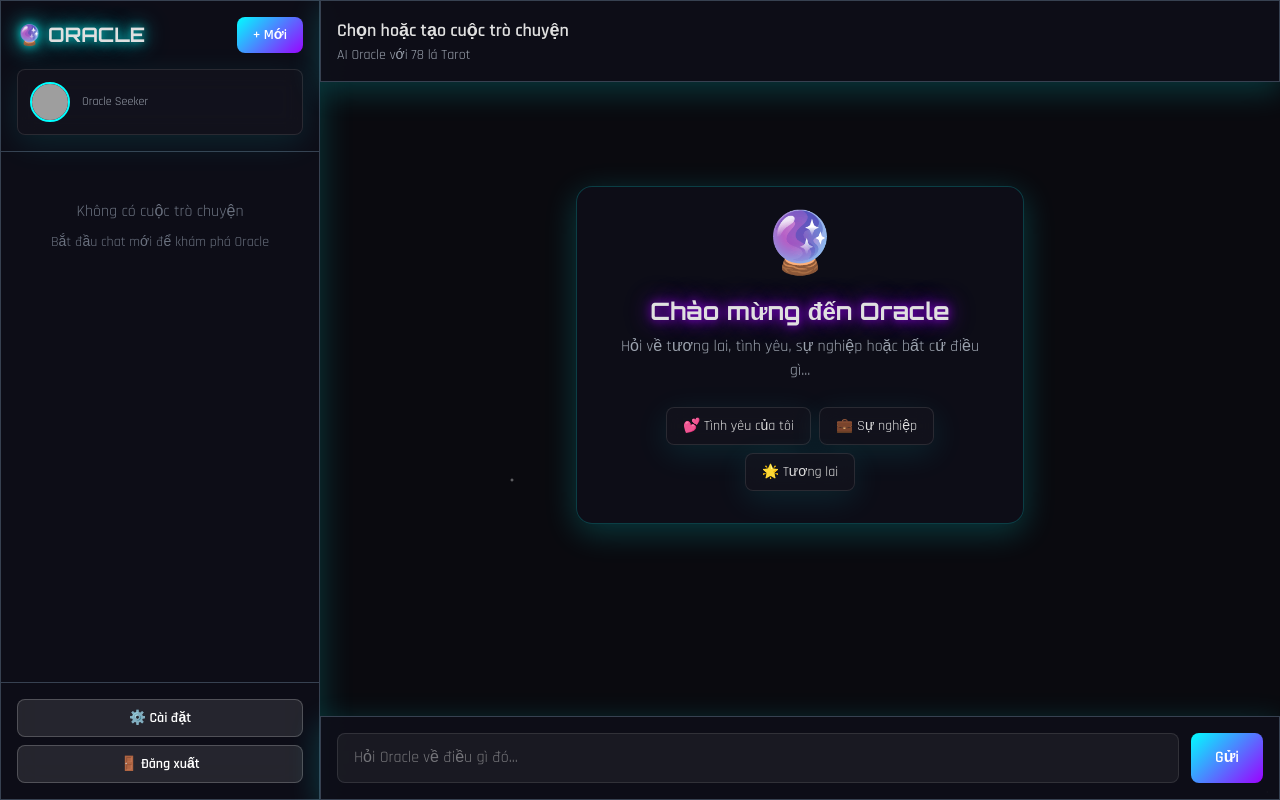
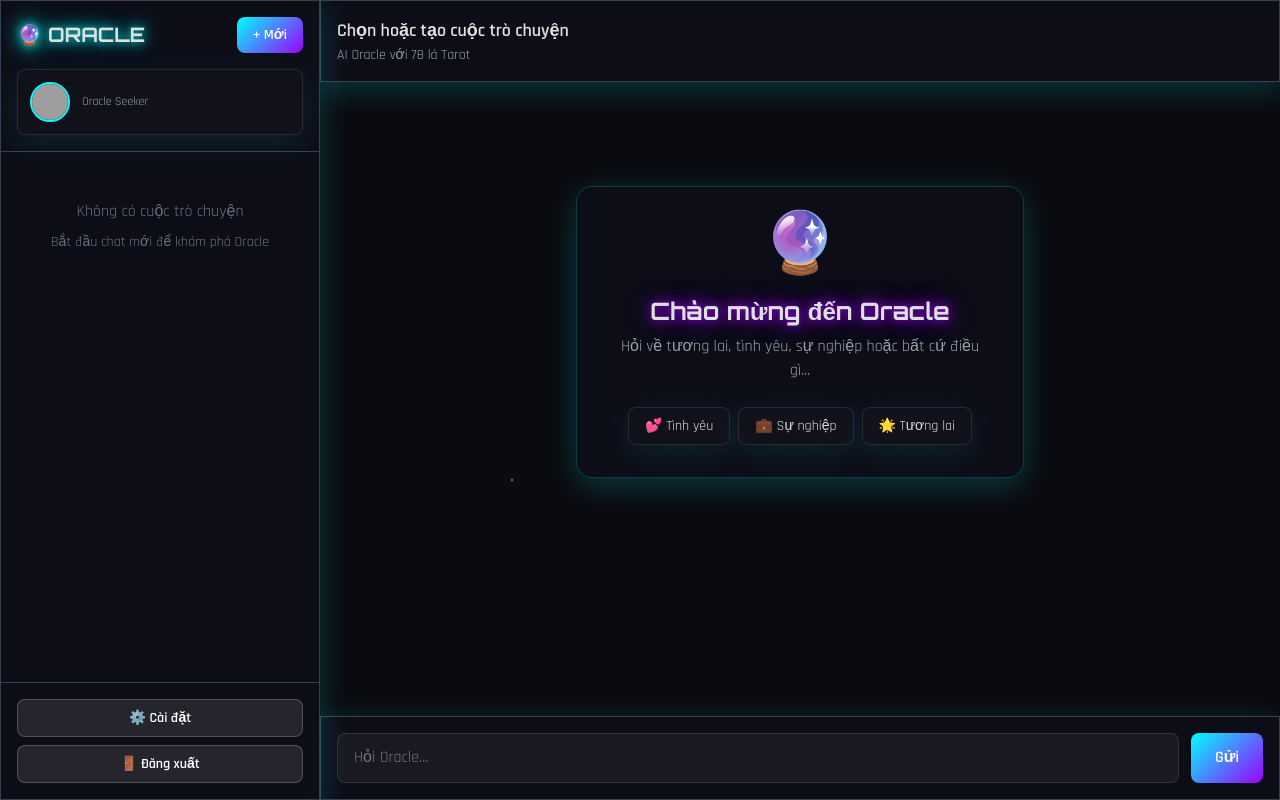
Before and after one commit to billhaha1947/tarot, a Flask app: page /chat in a window 1280 px wide. Run offline with Flask 3, Linux system fonts and the light colour scheme; some libraries are stand-ins or nearby versions; grey boxes are pictures that could not be loaded.

Commit message:
Update chat.html

```diff
--- a/templates/chat.html
+++ b/templates/chat.html
@@ -8,8 +8,13 @@
 
 {% block content %}
 <div class="h-screen flex overflow-hidden">
+    <!-- Mobile Menu Button -->
+    <button id="mobileSidebarToggle" class="lg:hidden fixed top-4 left-4 z-50 btn-primary p-3 rounded-full shadow-lg">
+        <span id="menuIcon">☰</span>
+    </button>
+
     <!-- Sidebar -->
-    <div id="sidebar" class="w-80 glass-strong border-r border-gray-700 flex flex-col transition-all duration-300">
+    <div id="sidebar" class="w-80 lg:w-80 glass-strong border-r border-gray-700 flex flex-col transition-all duration-300 fixed lg:relative h-full z-40 -translate-x-full lg:translate-x-0">
         <!-- Sidebar Header -->
         <div class="p-4 border-b border-gray-700">
             <div class="flex items-center justify-between mb-4">
@@ -50,34 +55,34 @@
     </div>
 
     <!-- Main Chat Area -->
-    <div class="flex-1 flex flex-col">
+    <div class="flex-1 flex flex-col w-full lg:w-auto">
         <!-- Chat Header -->
-        <div class="p-4 glass-strong border-b border-gray-700 flex items-center justify-between">
-            <div>
-                <h3 id="chatTitle" class="text-lg font-semibold">Chọn hoặc tạo cuộc trò chuyện</h3>
-                <p class="text-sm text-gray-400">AI Oracle với 78 lá Tarot</p>
+        <div class="p-3 lg:p-4 glass-strong border-b border-gray-700 flex items-center justify-between">
+            <div class="ml-12 lg:ml-0 flex-1">
+                <h3 id="chatTitle" class="text-base lg:text-lg font-semibold truncate">Chọn hoặc tạo cuộc trò chuyện</h3>
+                <p class="text-xs lg:text-sm text-gray-400">AI Oracle với 78 lá Tarot</p>
             </div>
-            <button id="deleteChatBtn" class="btn-secondary px-4 py-2 rounded-lg text-sm hidden">
-                🗑️ Xóa
+            <button id="deleteChatBtn" class="btn-secondary px-3 py-2 rounded-lg text-xs lg:text-sm hidden">
+                🗑️
             </button>
         </div>
 
         <!-- Messages Area -->
-        <div id="messagesArea" class="flex-1 overflow-y-auto p-6 space-y-4">
+        <div id="messagesArea" class="flex-1 overflow-y-auto p-3 lg:p-6 space-y-4 pb-safe">
             <!-- Welcome Message -->
-            <div id="welcomeMessage" class="text-center py-20">
-                <div class="inline-block glass-strong rounded-2xl p-8 max-w-md">
-                    <div class="text-6xl mb-4 animate-float">🔮</div>
-                    <h2 class="text-2xl font-bold orbitron neon-text-purple mb-2">Chào mừng đến Oracle</h2>
-                    <p class="text-gray-400 mb-6">Hỏi về tương lai, tình yêu, sự nghiệp hoặc bất cứ điều gì...</p>
+            <div id="welcomeMessage" class="text-center py-10 lg:py-20">
+                <div class="inline-block glass-strong rounded-2xl p-6 lg:p-8 max-w-md mx-4">
+                    <div class="text-5xl lg:text-6xl mb-4 animate-float">🔮</div>
+                    <h2 class="text-xl lg:text-2xl font-bold orbitron neon-text-purple mb-2">Chào mừng đến Oracle</h2>
+                    <p class="text-sm lg:text-base text-gray-400 mb-6">Hỏi về tương lai, tình yêu, sự nghiệp hoặc bất cứ điều gì...</p>
                     <div class="flex flex-wrap gap-2 justify-center">
-                        <button class="quick-prompt glass px-4 py-2 rounded-lg text-sm hover:neon-glow-cyan transition-all">
-                            💕 Tình yêu của tôi
+                        <button class="quick-prompt glass px-3 lg:px-4 py-2 rounded-lg text-xs lg:text-sm hover:neon-glow-cyan transition-all">
+                            💕 Tình yêu
                         </button>
-                        <button class="quick-prompt glass px-4 py-2 rounded-lg text-sm hover:neon-glow-purple transition-all">
+                        <button class="quick-prompt glass px-3 lg:px-4 py-2 rounded-lg text-xs lg:text-sm hover:neon-glow-purple transition-all">
                             💼 Sự nghiệp
                         </button>
-                        <button class="quick-prompt glass px-4 py-2 rounded-lg text-sm hover:neon-glow-pink transition-all">
+                        <button class="quick-prompt glass px-3 lg:px-4 py-2 rounded-lg text-xs lg:text-sm hover:neon-glow-pink transition-all">
                             🌟 Tương lai
                         </button>
                     </div>
@@ -86,22 +91,23 @@
         </div>
 
         <!-- Input Area -->
-        <div class="p-4 glass-strong border-t border-gray-700">
-            <form id="messageForm" class="flex gap-3">
+        <div class="p-3 lg:p-4 glass-strong border-t border-gray-700 pb-safe">
+            <form id="messageForm" class="flex gap-2 lg:gap-3">
                 <input
                     type="text"
                     id="messageInput"
-                    placeholder="Hỏi Oracle về điều gì đó..."
-                    class="input-glass flex-1 px-4 py-3 rounded-lg"
+                    placeholder="Hỏi Oracle..."
+                    class="input-glass flex-1 px-3 lg:px-4 py-2 lg:py-3 rounded-lg text-sm lg:text-base"
                     disabled
                 >
                 <button
                     type="submit"
                     id="sendBtn"
-                    class="btn-primary px-6 py-3 rounded-lg font-semibold"
+                    class="btn-primary px-4 lg:px-6 py-2 lg:py-3 rounded-lg font-semibold text-sm lg:text-base"
                     disabled
                 >
-                    <span id="sendBtnText">Gửi</span>
+                    <span id="sendBtnText" class="hidden lg:inline">Gửi</span>
+                    <span id="sendBtnText" class="lg:hidden">📤</span>
                     <span id="sendBtnSpinner" class="hidden">
                         <div class="spinner inline-block"></div>
                     </span>
```
